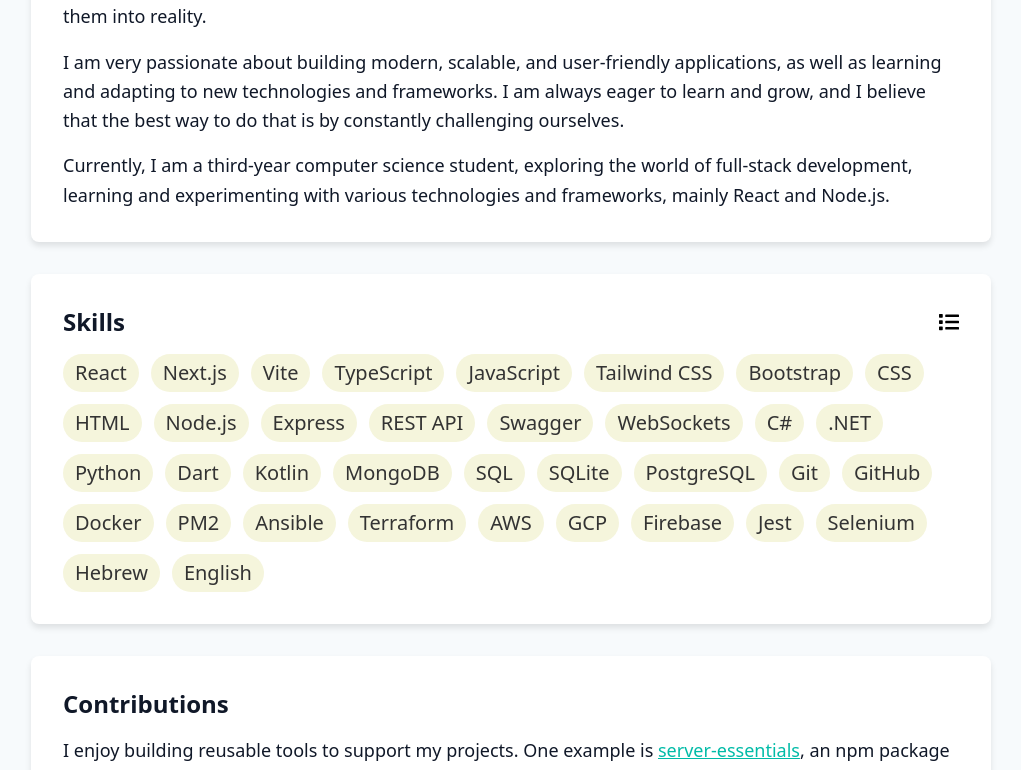
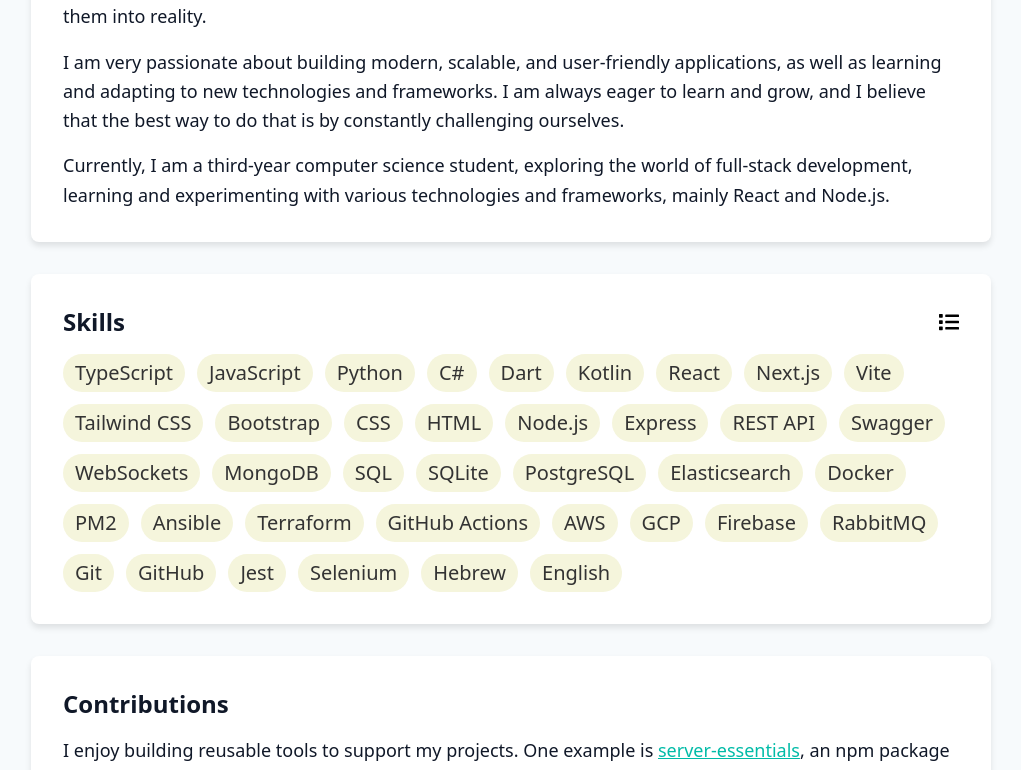
Before and after one commit to eloritzkovitz/portfolio, a React (Vite) app: page /about in a window 1280 px wide. Shown: the part 446-1216 px from the top of the page, without its empty margins (129-1150 px from the left). Built offline with nearby package versions, Linux system fonts and the light colour scheme.

Commit message:
Updated skills

```diff
--- a/src/data/skillsData.ts
+++ b/src/data/skillsData.ts
@@ -1,31 +1,27 @@
 const skillsData = [
   {
+    category: "Programming Languages",
+    skills: ["TypeScript", "JavaScript", "Python", "C#", "Dart", "Kotlin"],
+  },
+  {
     category: "Frontend Development",
-    skills: ["React", "Next.js", "Vite", "TypeScript", "JavaScript", "Tailwind CSS", "Bootstrap", "CSS", "HTML"],
+    skills: ["React", "Next.js", "Vite", "Tailwind CSS", "Bootstrap", "CSS", "HTML"],
   },
   {
     category: "Backend Development",
-    skills: ["Node.js", "Express", "REST API", "Swagger", "WebSockets", "C#", ".NET", "Python"],
-  },
-  {
-    category: "Mobile Development",
-    skills: ["Dart", "Kotlin"],
+    skills: ["Node.js", "Express", "REST API", "Swagger", "WebSockets"],
   },
   {
     category: "Database Management",
-    skills: ["MongoDB", "SQL", "SQLite", "PostgreSQL"],
+    skills: ["MongoDB", "SQL", "SQLite", "PostgreSQL", "Elasticsearch"],
+  },
+  {
+    category: "DevOps & Cloud",
+    skills: ["Docker", "PM2", "Ansible", "Terraform", "GitHub Actions", "AWS", "GCP", "Firebase", "RabbitMQ"],
   },
   {
     category: "Version Control",
     skills: ["Git", "GitHub"],
-  },
-  {
-    category: "DevOps",
-    skills: ["Docker", "PM2", "Ansible", "Terraform"],
-  },
-  {
-    category: "Cloud Services",
-    skills: ["AWS", "GCP", "Firebase"],
   },
   {
     category: "Testing & Automation",
```
